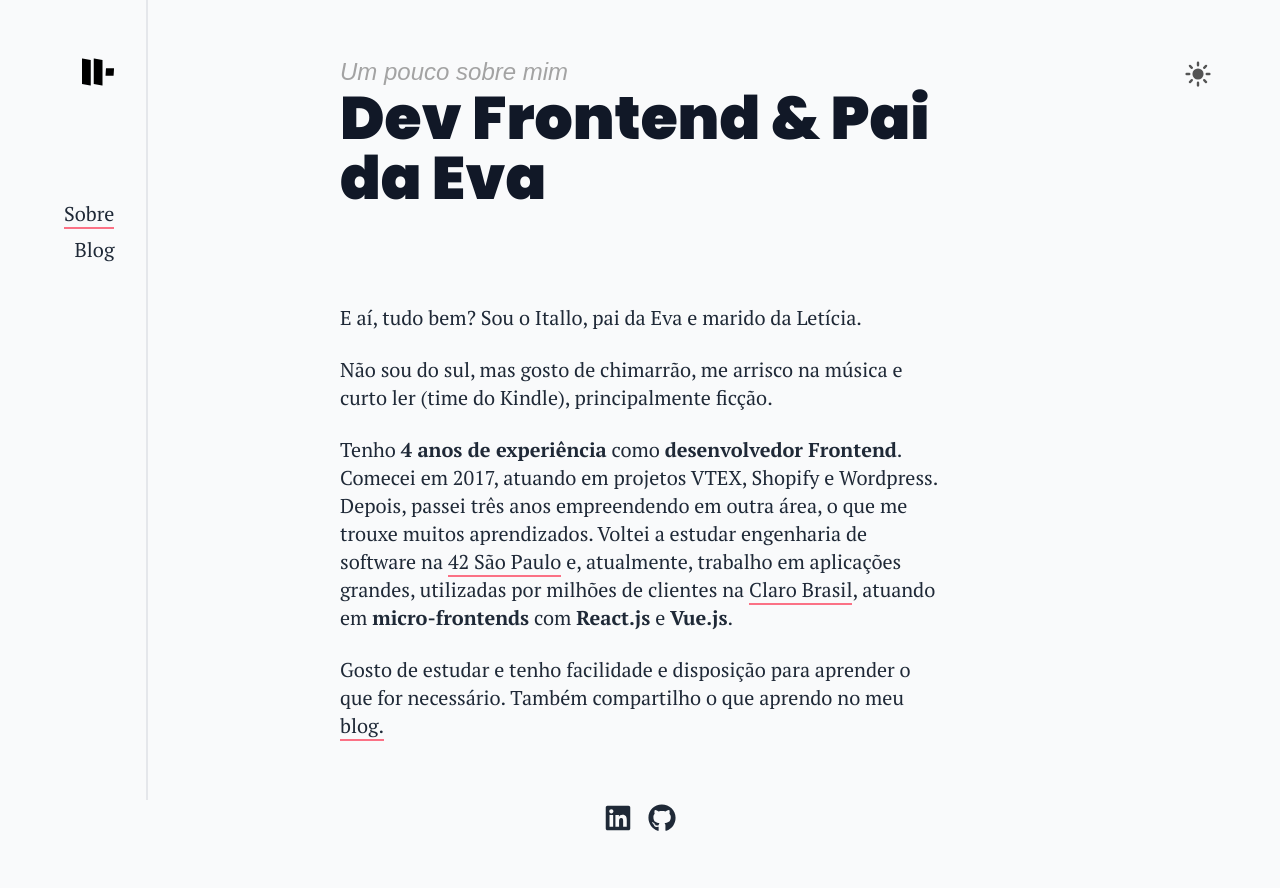
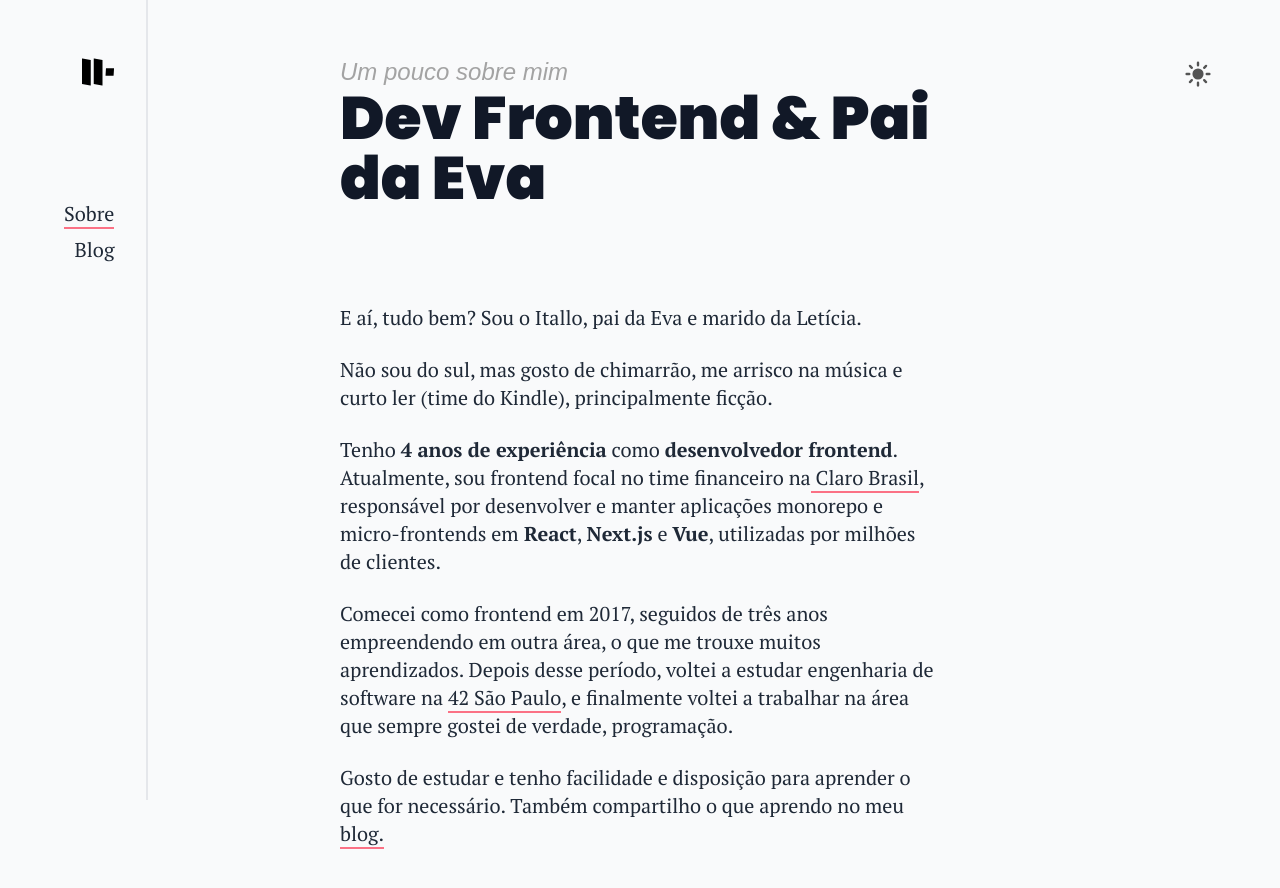
Before and after one commit to itallosavieira/itallo.tech, a Next.js app: page /about in a window 1280 px wide. Shown: the top 888 px of the page. Built offline with nearby package versions, Linux system fonts and the light colour scheme; a web font is replaced by a local one.

Commit message:
feat: add loading and update about content

```diff
--- a/src/app/about/page.tsx
+++ b/src/app/about/page.tsx
@@ -16,23 +16,21 @@ const About = () => {
         música e curto ler (time do Kindle), principalmente ficção.
       </p>
       <p>
-        Tenho <strong>4 anos de experiência</strong> como <strong>desenvolvedor Frontend</strong>.
-        Comecei em 2017, atuando em projetos VTEX, Shopify e Wordpress. Depois, passei três anos
-        empreendendo em outra área, o que me trouxe muitos aprendizados. Voltei a estudar engenharia de
-        software na <Link href="https://www.42sp.org.br/" target="_blank">42 São Paulo</Link> e, atualmente, trabalho
-        em aplicações grandes, utilizadas por milhões de clientes na <Link href="https://minhaclaroresidencial.claro.com.br/" target="_blank">Claro Brasil</Link>,
-        atuando em <strong>micro-frontends</strong> com <strong>React.js</strong> e <strong>Vue.js</strong>.
+        Tenho <strong>4 anos de experiência</strong> como <strong>desenvolvedor frontend</strong>.
+        Atualmente, sou frontend focal no time financeiro na
+        <Link href="https://minhaclaroresidencial.claro.com.br/" target="_blank"> Claro Brasil</Link>,
+        responsável por desenvolver e manter aplicações monorepo e micro-frontends em
+        <strong> React</strong>, <strong>Next.js</strong> e <strong>Vue</strong>, utilizadas por milhões de clientes.
     </p>
-
+    <p>
+        Comecei como frontend em 2017, seguidos de três anos empreendendo em outra área, o que me trouxe muitos aprendizados.
+        Depois desse período, voltei a estudar engenharia de software na <Link href="https://www.42sp.org.br/" target="_blank">42 São Paulo</Link>,
+        e finalmente voltei a trabalhar na área que sempre gostei de verdade, programação.
+    </p>
       <p>
         Gosto de estudar e tenho facilidade e disposição para aprender o que for
         necessário. Também compartilho o que aprendo no meu <Link href="/blog">blog.</Link>
       </p>
-
-      <div className="flex gap-4 mt-16 justify-center">
-        <Link className="border-none" href="https://www.linkedin.com/in/itallosavieira/" target="_blank"><FaLinkedin size={28}/></Link>
-        <Link className="border-none" href="https://github.com/itallosavieira" target="_blank"><FaGithub size={28}/></Link>
-      </div>
     </Page>
   )
 }
--- /dev/null
+++ b/src/app/loading.tsx
@@ -0,0 +1,11 @@
+import { Skeleton } from "@/components/ui/skeleton"
+
+const Loading = () => {
+  return (
+    <div className="flex items-center justify-center h-screen">
+      <div className="animate-spin rounded-full h-16 w-16 border-4 border-primary border-t-transparent" />
+    </div>
+  )
+}
+
+export default Loading
```
